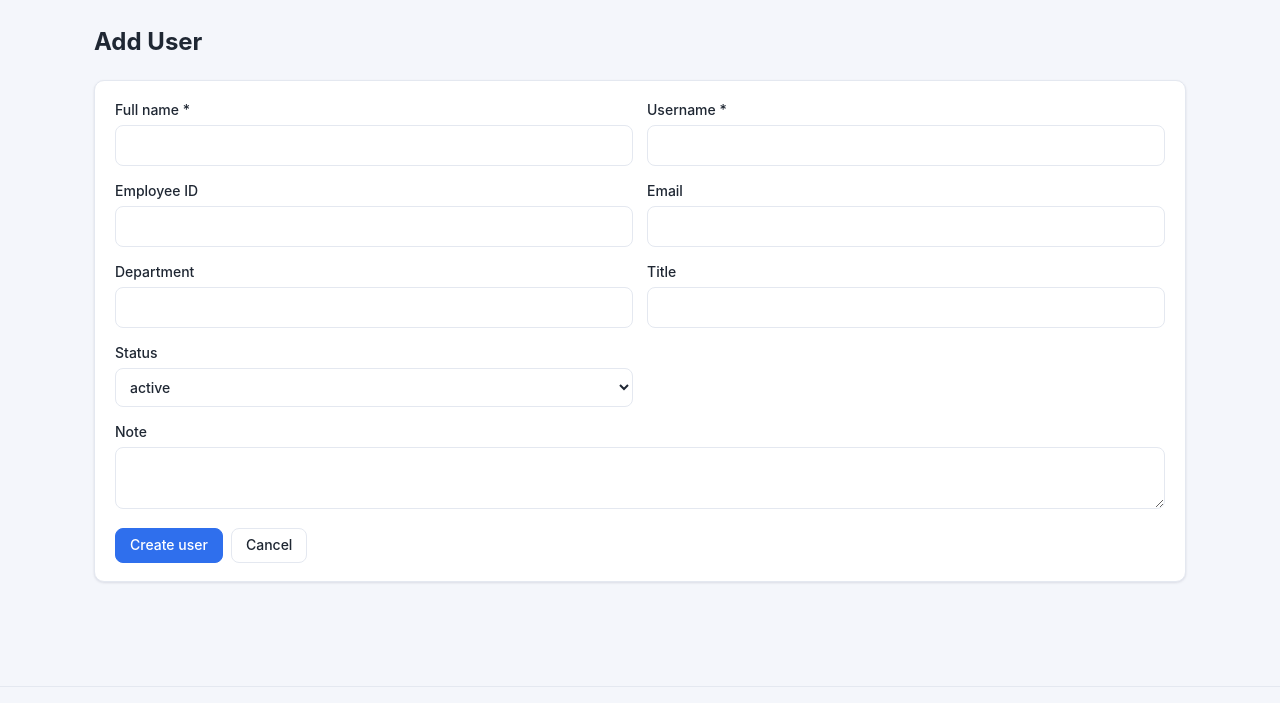
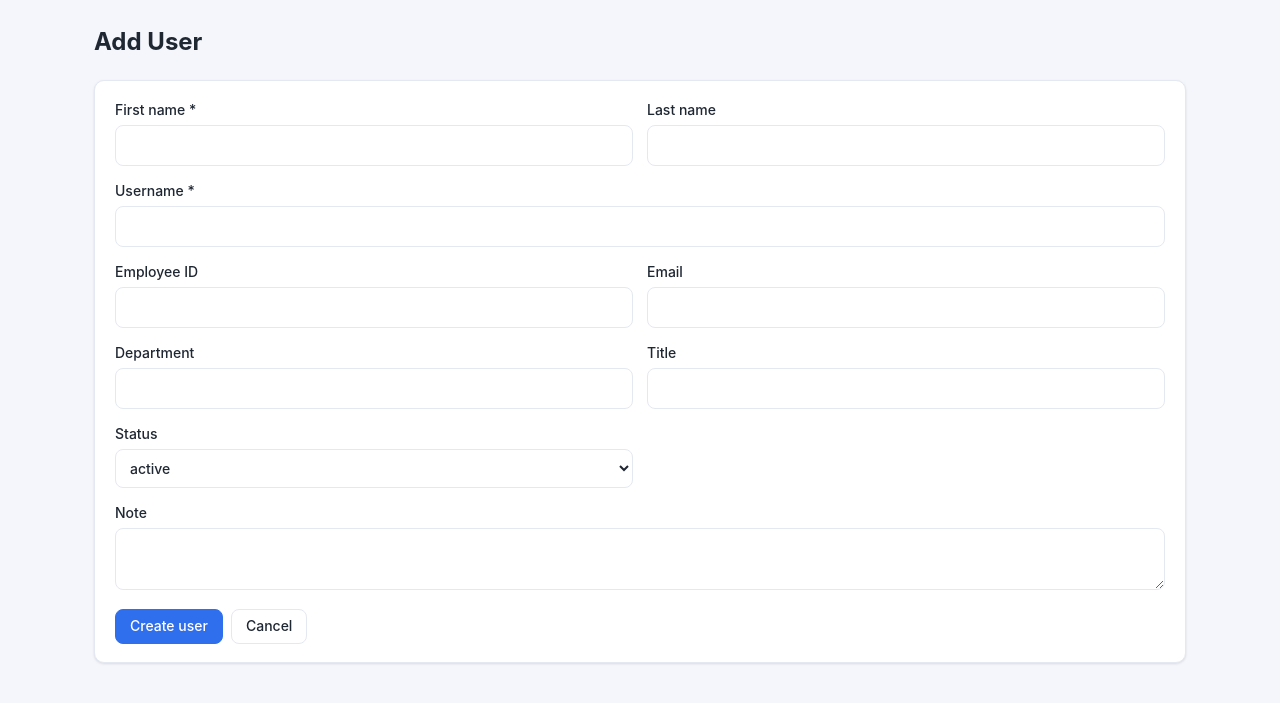
Before and after one commit to epiwats-cell/file-view, a Node server app: page /users/new in a window 1280 px wide. Shown: the part 58-761 px from the top of the page. Run offline with Node 20, Linux system fonts and the light colour scheme; the visitor is signed in with stand-in values (Sample User, id 1); data comes from the database, SQL or seed files in the repository; some libraries are stand-ins or nearby versions.

Commit message:
Split user name into First Name / Last Name fields
- Add first_name/last_name columns with a migration that backfills them
  from existing full_name (first token = first name) so current data on
  deployed instances is preserved
- full_name is kept and auto-derived from first+last for display, sorting,
  search, reports and the access matrix
- Update add/edit form, users list (First/Last columns), user detail
- CSV user import accepts first_name/last_name (still accepts a single
  full_name/name column and splits it); update template and sample
- Update users CSV export and seed/demo data

```diff
--- a/routes/reports.js
+++ b/routes/reports.js
@@ -77,7 +77,7 @@ router.get('/export/access.csv', (req, res) => {
 // Export users as CSV.
 router.get('/export/users.csv', (req, res) => {
   const rows = db
-    .prepare('SELECT employee_id, username, full_name, email, department, title, status FROM users ORDER BY full_name')
+    .prepare('SELECT employee_id, username, first_name, last_name, full_name, email, department, title, status FROM users ORDER BY full_name')
     .all();
   const csv = stringify(rows, { header: true });
   res.type('text/csv').attachment('users-report.csv').send(csv);
--- a/routes/users.js
+++ b/routes/users.js
@@ -15,9 +15,11 @@ router.get('/', (req, res) => {
   const where = [];
   const params = [];
   if (q) {
-    where.push('(u.full_name LIKE ? OR u.username LIKE ? OR u.employee_id LIKE ? OR u.email LIKE ?)');
+    where.push(
+      '(u.full_name LIKE ? OR u.first_name LIKE ? OR u.last_name LIKE ? OR u.username LIKE ? OR u.employee_id LIKE ? OR u.email LIKE ?)'
+    );
     const like = `%${q}%`;
-    params.push(like, like, like, like);
+    params.push(like, like, like, like, like, like);
   }
   if (dept) {
     where.push('u.department = ?');
@@ -42,21 +44,26 @@ router.get('/new', (req, res) => {
 
 // Create user.
 router.post('/', (req, res) => {
-  const { employee_id, username, full_name, email, department, title, status, note } = req.body;
-  if (!username || !full_name) {
-    req.session.flash = { type: 'error', message: 'Username and full name are required.' };
+  const { employee_id, username, first_name, last_name, email, department, title, status, note } = req.body;
+  const firstName = (first_name || '').trim();
+  const lastName = (last_name || '').trim();
+  const fullName = `${firstName} ${lastName}`.trim();
+  if (!username || !firstName) {
+    req.session.flash = { type: 'error', message: 'Username and first name are required.' };
     return res.redirect('/users/new');
   }
   try {
     const info = db
       .prepare(
-        `INSERT INTO users (employee_id, username, full_name, email, department, title, status, note)
-         VALUES (?, ?, ?, ?, ?, ?, ?, ?)`
+        `INSERT INTO users (employee_id, username, full_name, first_name, last_name, email, department, title, status, note)
+         VALUES (?, ?, ?, ?, ?, ?, ?, ?, ?, ?)`
       )
       .run(
         employee_id || null,
         username.trim(),
-        full_name.trim(),
+        fullName,
+        firstName,
+        lastName || null,
         email || null,
         department || null,
         title || null,
@@ -64,7 +71,7 @@ router.post('/', (req, res) => {
         note || null
       );
     logAudit(res.locals.admin.username, 'user.create', `user ${username} (#${info.lastInsertRowid})`);
-    req.session.flash = { type: 'success', message: `User "${full_name}" added.` };
+    req.session.flash = { type: 'success', message: `User "${fullName}" added.` };
     res.redirect(`/users/${info.lastInsertRowid}`);
   } catch (e) {
     req.session.flash = { type: 'error', message: 'Could not add user: ' + e.message };
@@ -114,15 +121,24 @@ router.get('/:id/edit', (req, res, next) => {
 router.post('/:id', (req, res, next) => {
   const user = db.prepare('SELECT * FROM users WHERE id = ?').get(req.params.id);
   if (!user) return next();
-  const { employee_id, username, full_name, email, department, title, status, note } = req.body;
+  const { employee_id, username, first_name, last_name, email, department, title, status, note } = req.body;
+  const firstName = (first_name || '').trim();
+  const lastName = (last_name || '').trim();
+  const fullName = `${firstName} ${lastName}`.trim();
+  if (!username || !firstName) {
+    req.session.flash = { type: 'error', message: 'Username and first name are required.' };
+    return res.redirect(`/users/${user.id}/edit`);
+  }
   try {
     db.prepare(
-      `UPDATE users SET employee_id=?, username=?, full_name=?, email=?, department=?, title=?, status=?, note=?
+      `UPDATE users SET employee_id=?, username=?, full_name=?, first_name=?, last_name=?, email=?, department=?, title=?, status=?, note=?
        WHERE id=?`
     ).run(
       employee_id || null,
       username.trim(),
-      full_name.trim(),
+      fullName,
+      firstName,
+      lastName || null,
       email || null,
       department || null,
       title || null,
--- a/views/import.ejs
+++ b/views/import.ejs
@@ -27,7 +27,8 @@
 <div class="two-col">
   <section class="panel">
     <h2>Import Users</h2>
-    <p class="muted small">CSV columns: <code>employee_id, username, full_name, email, department, title, status</code>.
+    <p class="muted small">CSV columns: <code>employee_id, username, first_name, last_name, email, department, title, status</code>.
+      A single <code>full_name</code> column is also accepted (it is split into first/last).
       Existing users (matched by <code>username</code>) are updated.</p>
     <form method="post" action="/import/users" enctype="multipart/form-data" class="form">
       <input type="file" name="file" accept=".csv,text/csv" required />
--- a/views/user_detail.ejs
+++ b/views/user_detail.ejs
@@ -16,6 +16,8 @@
   <section class="panel">
     <h2>Profile</h2>
     <dl class="kv">
+      <dt>First name</dt><dd><%= user.first_name || '-' %></dd>
+      <dt>Last name</dt><dd><%= user.last_name || '-' %></dd>
       <dt>Username</dt><dd><%= user.username %></dd>
       <dt>Employee ID</dt><dd><%= user.employee_id || '-' %></dd>
       <dt>Email</dt><dd><%= user.email || '-' %></dd>
--- a/views/user_form.ejs
+++ b/views/user_form.ejs
@@ -5,13 +5,16 @@
 <section class="panel">
   <form method="post" action="<%= action %>" class="form">
     <div class="form-row">
-      <label>Full name *
-        <input type="text" name="full_name" value="<%= user.full_name || '' %>" required />
+      <label>First name *
+        <input type="text" name="first_name" value="<%= user.first_name || '' %>" required />
       </label>
-      <label>Username *
-        <input type="text" name="username" value="<%= user.username || '' %>" required />
+      <label>Last name
+        <input type="text" name="last_name" value="<%= user.last_name || '' %>" />
       </label>
     </div>
+    <label>Username *
+      <input type="text" name="username" value="<%= user.username || '' %>" required />
+    </label>
     <div class="form-row">
       <label>Employee ID
         <input type="text" name="employee_id" value="<%= user.employee_id || '' %>" />
```
Also changed, not shown: db.js (+29 -0 lines), routes/import.js (+20 -8 lines), samples/users.csv (+5 -5 lines), seed.js (+5 -5 lines), views/users.ejs (+4 -3 lines).
